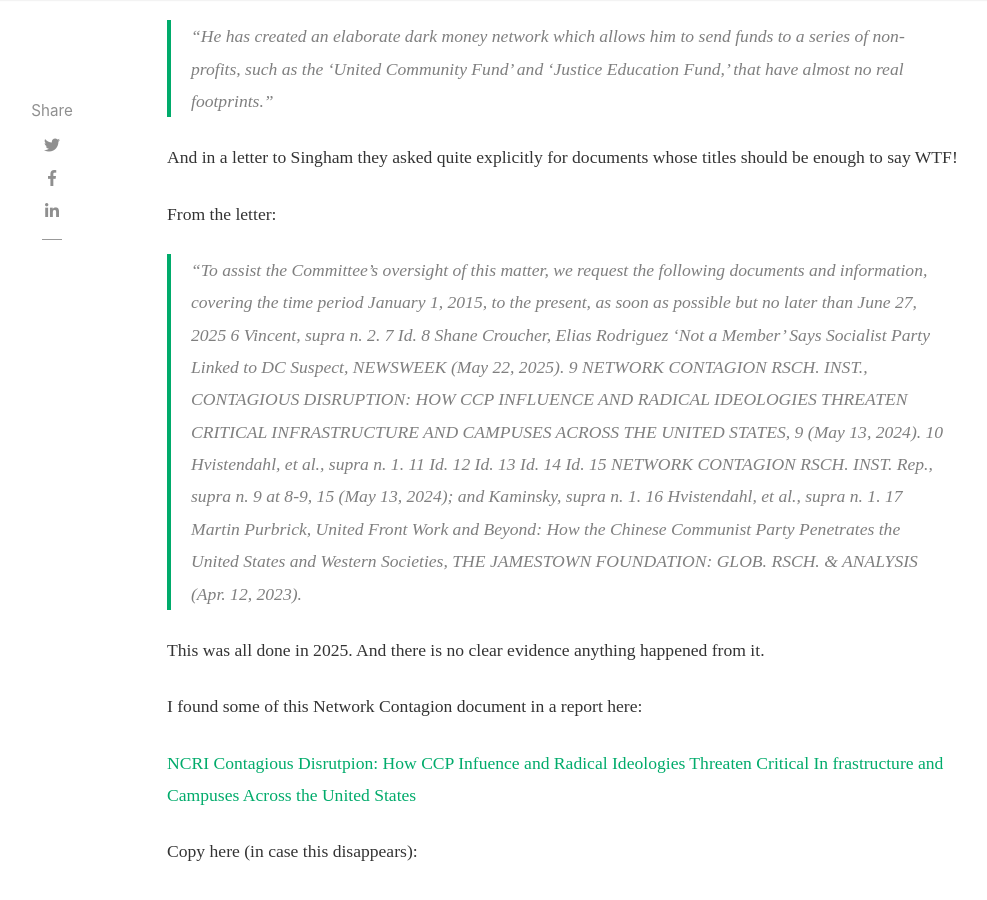
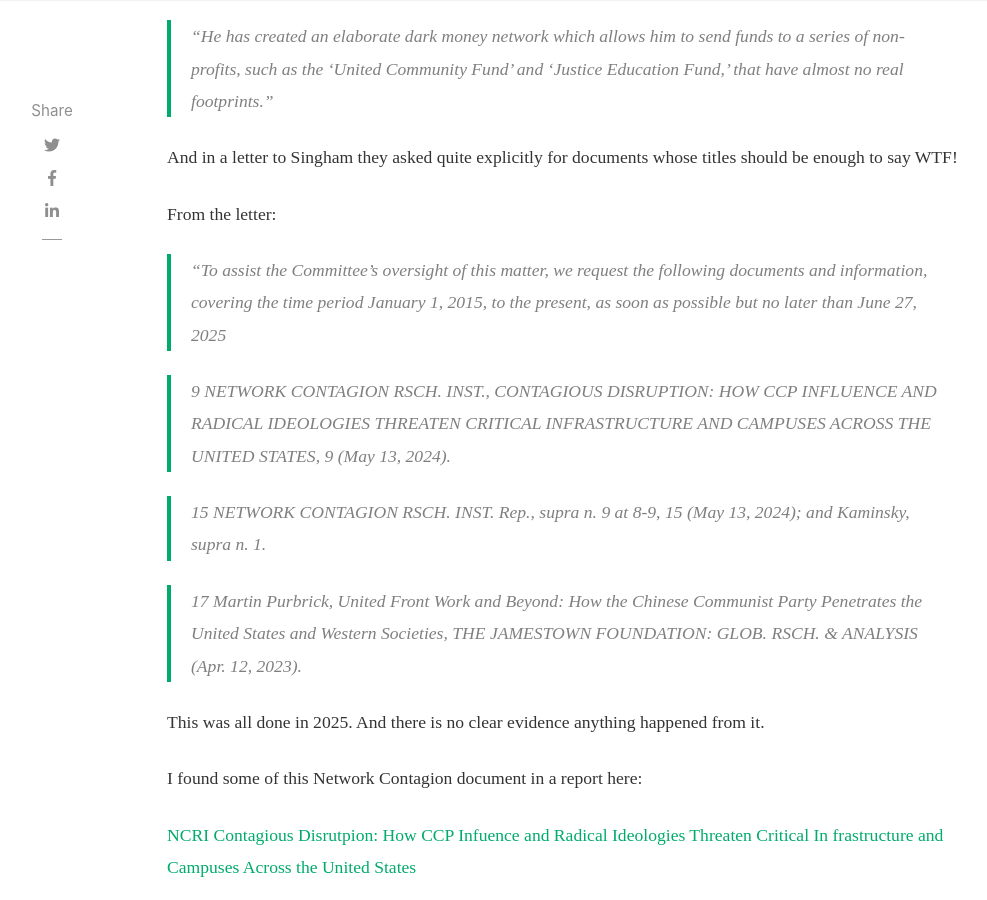
Before and after one commit to unrestricted-info/unrestricted, a Jekyll site: the page built from _posts/2026-05-31-chinese-interference-in-us.md, in a window 1280 px wide and 900 px high, scrolled down 2026 px. Shown: the whole window, without its empty margins (118-1105 px from the left). Built offline with Jekyll 4.4.1, drawn with Linux system fonts in a browser that asks for light colours; nearby versions of some CDN libraries; comment, search, counter and statistics services are not loaded.

Commit message:
chinese-interference

```diff
--- a/_posts/2026-05-31-chinese-interference-in-us.md
+++ b/_posts/2026-05-31-chinese-interference-in-us.md
@@ -38,19 +38,12 @@ From the letter:
 
 > "To assist the Committee’s oversight of this matter, we request the following documents and information, covering the time period January 1, 2015, to the present, as soon as possible but
 no later than June 27, 2025
-> 6 Vincent, supra n. 2.
-> 7 Id.
-> 8 Shane Croucher, Elias Rodriguez 'Not a Member' Says Socialist Party Linked to DC Suspect, NEWSWEEK (May 22,
-2025).
+
 > 9 NETWORK CONTAGION RSCH. INST., CONTAGIOUS DISRUPTION: HOW CCP INFLUENCE AND RADICAL IDEOLOGIES
 THREATEN CRITICAL INFRASTRUCTURE AND CAMPUSES ACROSS THE UNITED STATES, 9 (May 13, 2024).
-> 10 Hvistendahl, et al., supra n. 1.
-> 11 Id.
-> 12 Id.
-> 13 Id.
-> 14 Id.
+
 > 15 NETWORK CONTAGION RSCH. INST. Rep., supra n. 9 at 8-9, 15 (May 13, 2024); and Kaminsky, supra n. 1.
-> 16 Hvistendahl, et al., supra n. 1.
+
 > 17 Martin Purbrick, United Front Work and Beyond: How the Chinese Communist Party Penetrates the United States
 and Western Societies, THE JAMESTOWN FOUNDATION: GLOB. RSCH. & ANALYSIS (Apr. 12, 2023).
 
```
